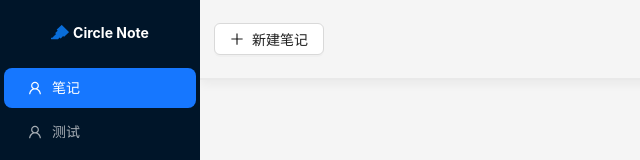
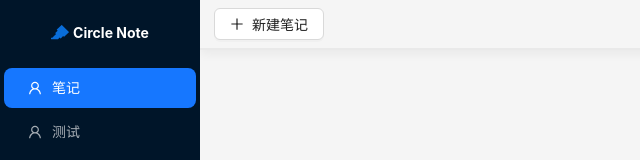
Before and after one commit to Circkoooooo/note-app, a React app: page /home in a window 1280 px wide. Shown: the top 160 px of the page, without its empty margins (0-640 px from the left). Built offline with nearby package versions, Linux system fonts and the light colour scheme.

Commit message:
fix: menugroup props and style

```diff
--- a/src/components/MenuGroup/MenuGroup.tsx
+++ b/src/components/MenuGroup/MenuGroup.tsx
@@ -57,8 +57,13 @@ const MenuGroup: React.FC<MenuGroupProps> = ({
 
 	const renderSplitChildren = () => {
 		if (!isRenderArray) {
-			return <MenuGroupContainer>{children}</MenuGroupContainer>
+			return (
+				<MenuGroupContainer style={{ ...style }}>
+					{children}
+				</MenuGroupContainer>
+			)
 		}
+
 		if (!isRenderSplit) {
 			return (
 				<MenuGroupContainer style={{ ...style }}>
@@ -78,7 +83,7 @@ const MenuGroup: React.FC<MenuGroupProps> = ({
 			)
 		})
 		return (
-			<MenuGroupContainer isSpaceBetween>
+			<MenuGroupContainer isSpaceBetween style={{ ...style }}>
 				{arr.map((item, index) => (
 					<ElementSplit key={index}>
 						<ElementSpace elementSpace={elementSpace}>
--- a/src/components/MenuGroup/MenuGroupStyled.tsx
+++ b/src/components/MenuGroup/MenuGroupStyled.tsx
@@ -4,10 +4,9 @@ export const MenuGroupContainer = styled.div<{
 	isSpaceBetween?: boolean
 }>`
 	width: 100%;
-	height: 80px;
 	display: flex;
 	align-items: center;
-	padding: 0 14px;
+	padding: 8px 14px;
 	border-bottom: 2px solid rgba(0, 0, 0, 0.05);
 	box-shadow: 0px 4px 10px rgba(0, 0, 0, 0.05);
 	justify-content: ${(props) => {
```
